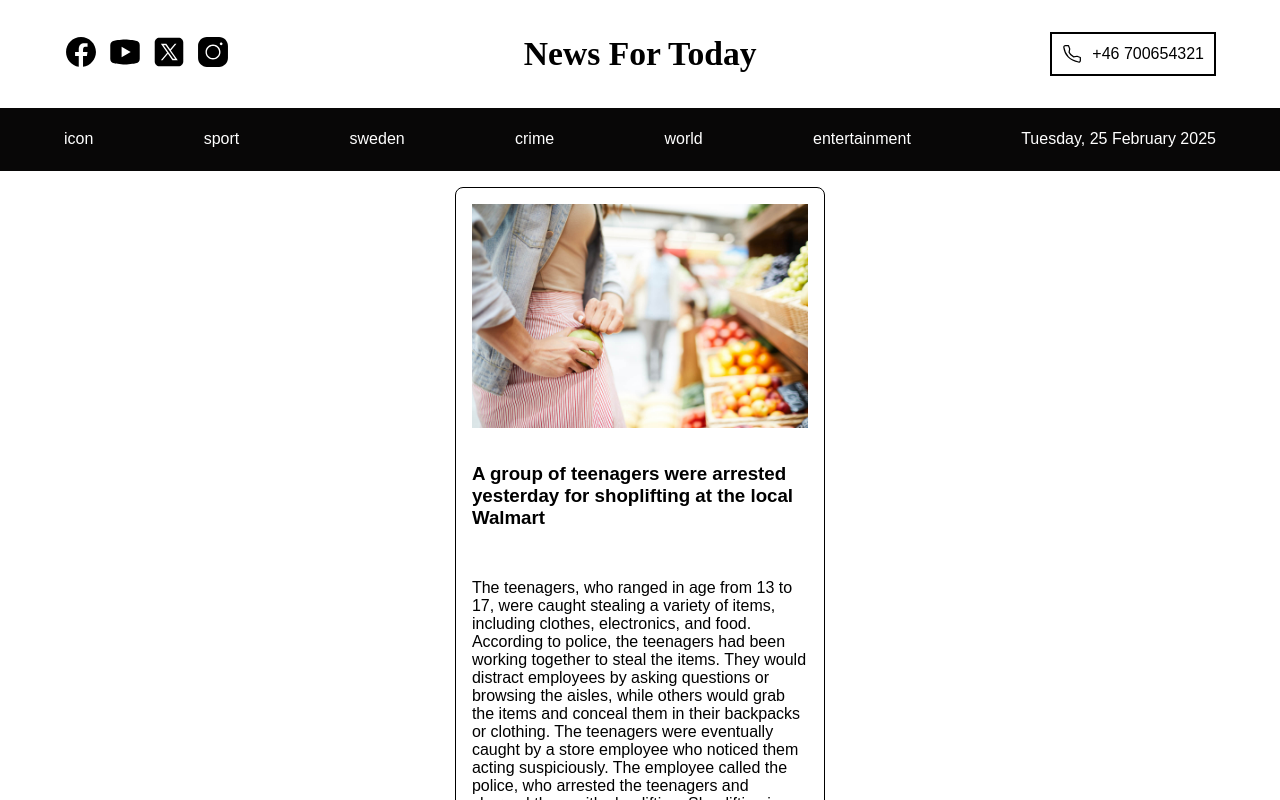
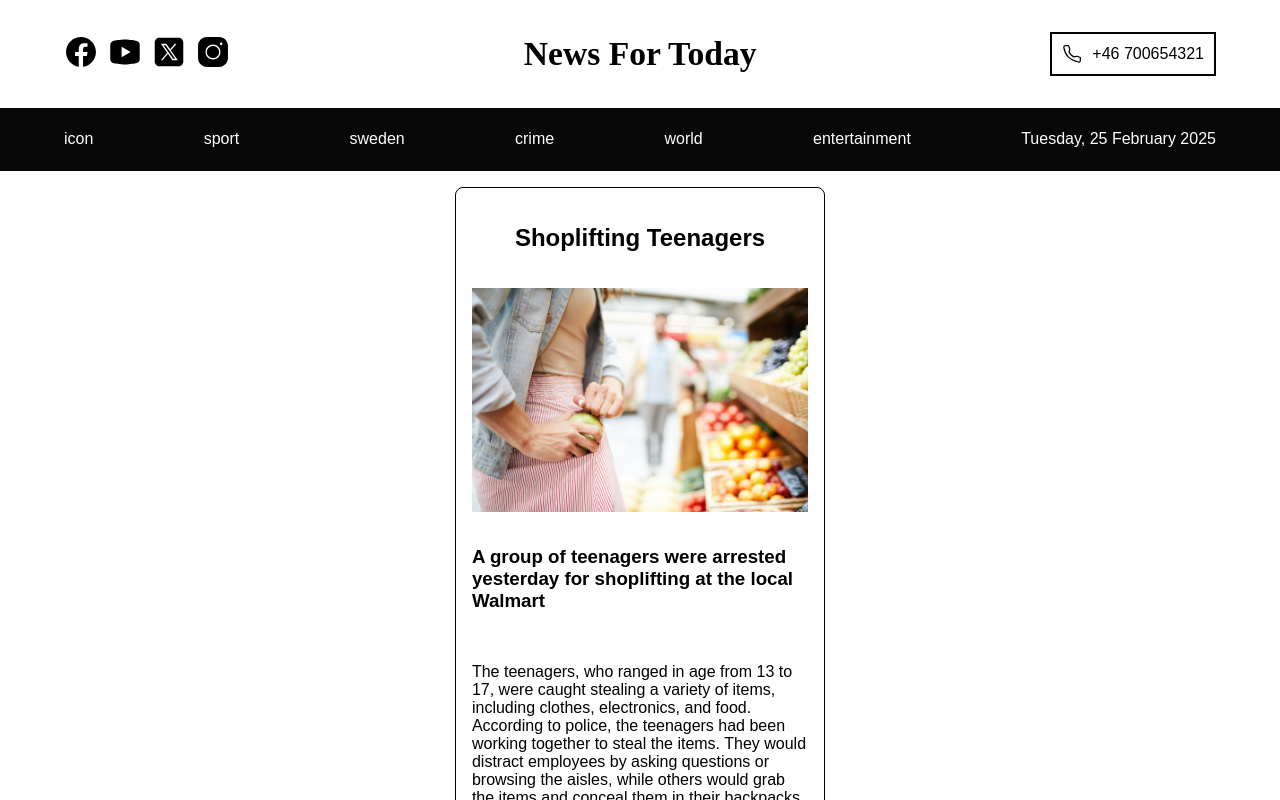
Before and after one commit to Vineethaveerapu/Newsoftheworld, a React (Vite) app: page / in a window 1280 px wide. Both pictures are taken after a click on the link 633 px from the left and 603 px from the top of the page. Shown: the top 800 px of the page. Built offline with nearby package versions, Linux system fonts and the light colour scheme.

Commit message:
added headline

```diff
--- a/src/components/SelectedArticle/index.jsx
+++ b/src/components/SelectedArticle/index.jsx
@@ -11,6 +11,7 @@ const SelectedArticle = ({ selectedArticle }) => {
   return (
     <div className={styles.selectedArticleContainer}>
       <div key={selectedArticle.deck} className={styles.selectedArticle}>
+        <h2>{selectedArticle.headline}</h2>
         <img
           src={getImageUrl(selectedArticle.image)}
           alt={selectedArticle.headlines}
```
